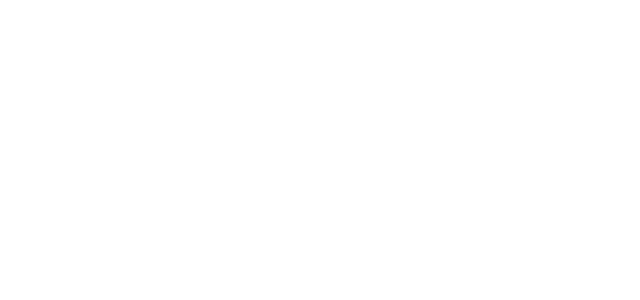
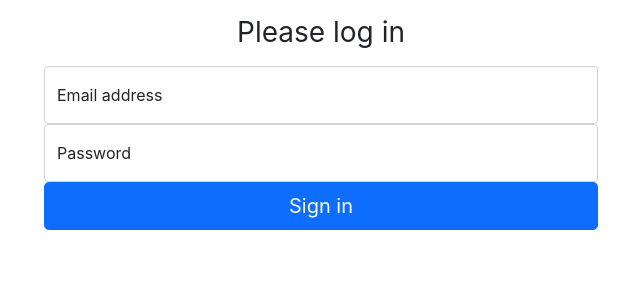
Before and after one commit to systemry420/mern-admin-panel, a React (Create React App) app in the folder client/: page /login in a window 1280 px wide. Before the commit this address had no page. Shown: the top 300 px of the page, without its empty margins (42-682 px from the left). Built offline with nearby package versions, Linux system fonts and the light colour scheme.

Commit message:
login user

```diff
--- a/client/src/App.tsx
+++ b/client/src/App.tsx
@@ -1,11 +1,10 @@
 import React from 'react';
 import './App.css';
-import { Navbar } from './components/Navbar';
-import Sidebar from './components/Sidebar';
 import { BrowserRouter, Routes, Route } from "react-router-dom";
 import User from './pages/User';
 import Dashboard from './pages/Dashboard';
 import Register from './pages/Register';
+import Login from './pages/Login';
 
 function App() {
   return (
@@ -15,6 +14,7 @@
               <Route path='/' element={<Dashboard />} />
               <Route path='/users' element={<User />} />
               <Route path='/register' element={<Register />} />
+              <Route path='/login' element={<Login />} />
             </Routes>
           </BrowserRouter>
     </div>
--- a/client/src/components/Navbar.tsx
+++ b/client/src/components/Navbar.tsx
@@ -1,8 +1,19 @@
-import { Component, ReactNode } from "react";
+import React, { Component } from "react";
 import { Link } from "react-router-dom";
 
-export class Navbar extends Component {
-    render(): ReactNode {
+const Navbar  = () => {
+
+    React.useEffect(() => {
+      fetch('http://localhost:8000/api/user')
+        .then((user) => {
+            console.log(user);
+
+        })
+
+      return () => {
+      }
+    }, [])
+
     return (
         <nav className="navbar navbar-expand-lg navbar-light bg-light">
             <ul className="navbar-nav me-auto mb-2 mb-lg-0">
@@ -16,4 +27,5 @@
         </nav>
     )
 }
-}
+
+export default Navbar
--- a/client/src/components/Wrapper.tsx
+++ b/client/src/components/Wrapper.tsx
@@ -1,5 +1,5 @@
 import React, { Component } from 'react'
-import { Navbar } from './Navbar'
+import Navbar from './Navbar'
 import Sidebar from './Sidebar'
 
 class Wrapper extends Component<any, any> {
--- /dev/null
+++ b/client/src/pages/Login.tsx
@@ -0,0 +1,54 @@
+import React, { SyntheticEvent } from 'react'
+import { useNavigate } from 'react-router-dom'
+
+const Login = () => {
+    const [input, setInput] = React.useState({
+        email: '', password: ''
+    })
+
+    const navigate = useNavigate()
+
+    const handleSubmit = async (e: SyntheticEvent) => {
+        e.preventDefault()
+        const response = await fetch('http://localhost:8000/api/login', {
+            method: 'POST',
+            headers: {
+                'Content-type': 'application/json',
+            },
+            body: JSON.stringify(input)
+        })
+
+        console.log(response);
+
+
+        if (response.status === 200) {
+            navigate('/')
+        }
+
+    }
+  return (
+    <div className="container p-3 justify-center" >
+    <form className='col-lg-6 col-sm-12' onSubmit={handleSubmit}>
+        <h1 className="h3 mb-3 fw-normal">Please log in</h1>
+        <div className="form-floating">
+            <input type="text"
+            value={input.email}
+             onChange={(e) => setInput({...input, email: e.target.value})}
+             className="form-control" id="floatingInput" placeholder="name@example.com"/>
+            <label htmlFor="floatingInput">Email address</label>
+        </div>
+        <div className="form-floating">
+            <input type="password"
+            value={input.password}
+            onChange={(e) => setInput({...input, password: e.target.value})}
+            className="form-control" id="floatingPassword" placeholder="Password"/>
+            <label htmlFor="floatingInput">Password</label>
+        </div>
+        <button className="w-100 btn btn-lg btn-primary" type="submit">Sign in</button>
+    </form>
+</div>
+
+  )
+}
+
+export default Login
--- a/client/src/pages/Register.tsx
+++ b/client/src/pages/Register.tsx
@@ -1,5 +1,6 @@
 import axios from 'axios'
 import React from 'react'
+import { useNavigate } from 'react-router-dom'
 
 const Register = () => {
 
@@ -10,6 +11,8 @@
         password: '',
         password_confirm: '',
     })
+
+    const navigate = useNavigate()
 
     const handleSubmit = async (e: any) => {
         e.preventDefault()
@@ -23,6 +26,9 @@
         })
         .then(res => {
             console.log(res);
+            if (res.status === 200)
+                navigate('/login')
+
         })
 
     }
```
Also changed, not shown: 2 other files (tests, documents, lock files or other folders). Lines whose indentation alone changed are shown as unchanged.
